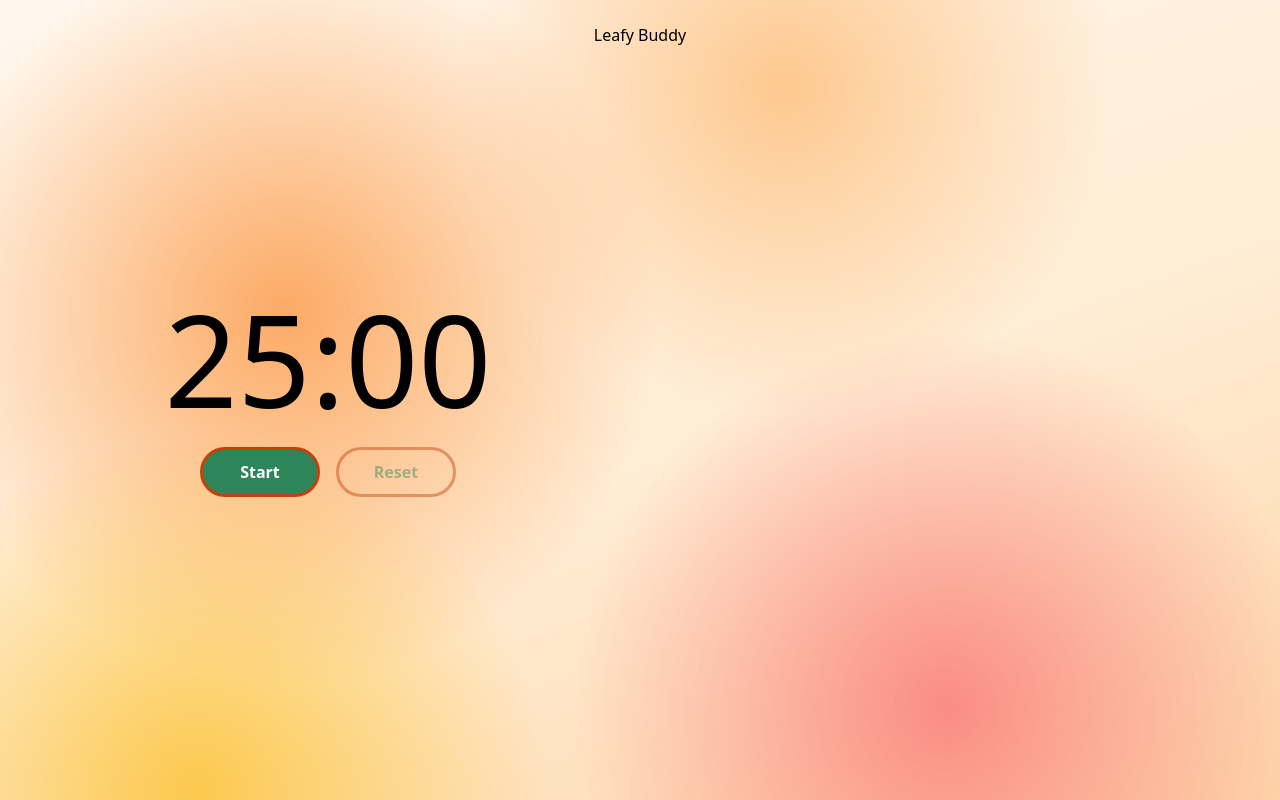
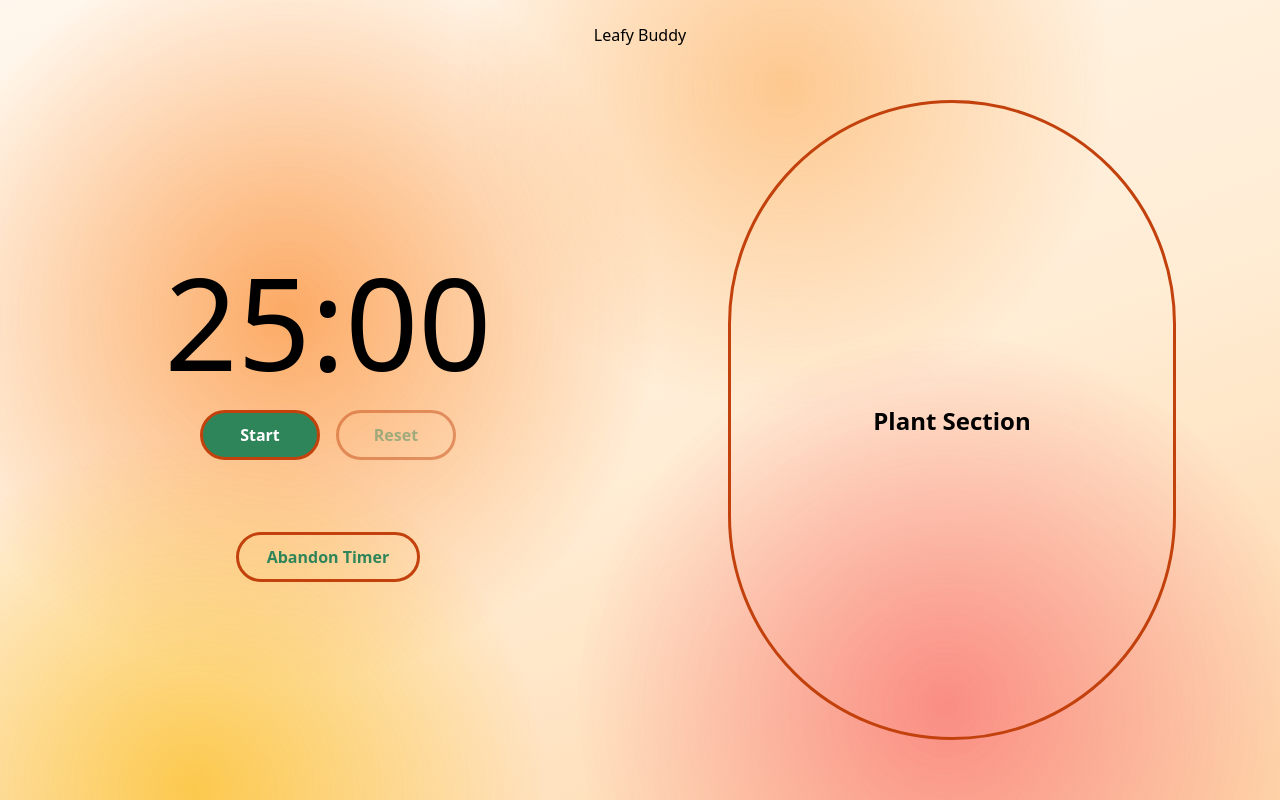
Before and after one commit to holdenprine/Leafy-Buddy-Work-Timer, a React (Vite) app in the folder packages/web/: page / in a window 1280 px wide. Built offline with nearby package versions, Linux system fonts and the light colour scheme.

Commit message:
sectioned off PlantSection component, created boarder but need to tune size and behavior on change to viewport size.

```diff
--- a/packages/web/src/PlantSection.css
+++ b/packages/web/src/PlantSection.css
@@ -1,5 +1,15 @@
 .plant-section {
+  display: flex;
+  flex-direction: column;
+  align-items: center;
+  justify-content: center;
   width: 100%;
   height: 100%;
+  max-width: 28rem;
+  max-height: 40rem;
   min-height: 16rem;
+  padding: 2rem;
+  border: 3px solid var(--color-ember);
+  border-radius: var(--radius-pill);
+  text-align: center;
 }
--- a/packages/web/src/PlantSection.tsx
+++ b/packages/web/src/PlantSection.tsx
@@ -1,5 +1,9 @@
 import './PlantSection.css';
 
 export function PlantSection() {
-  return <section className="plant-section" aria-label="Plant" />;
+  return (
+    <section className="plant-section" aria-label="Plant">
+      <h1>Plant Section</h1>
+    </section>
+  );
 }
--- a/packages/web/src/Timer.tsx
+++ b/packages/web/src/Timer.tsx
@@ -30,6 +30,11 @@ export function Timer() {
       <p className="timer-status" aria-live="polite">
         {timer.status === 'finished' && 'Session complete'}
       </p>
+
+      <div>
+        {/* button should open a modal with a confirmation prompt, then based on modal select, return user to Timer menu and clear progress toward plant growth  */}
+        <Button variant="secondary" onClick={timer.reset}>Abandon Timer</Button>
+      </div>
     </section>
   );
 }
```
